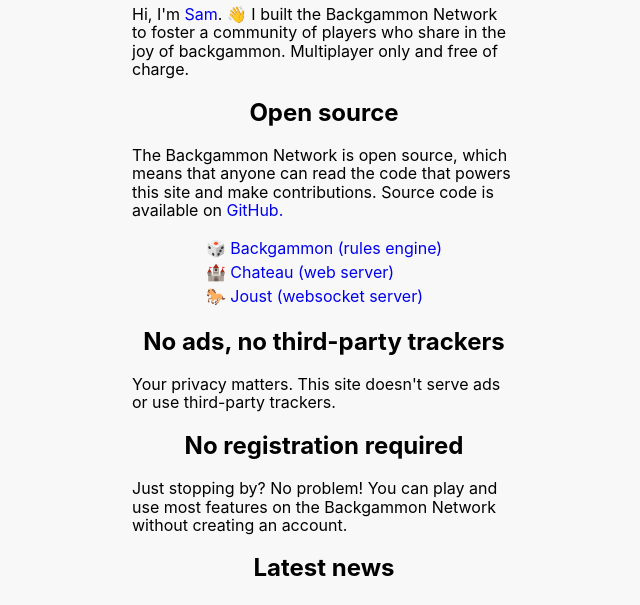
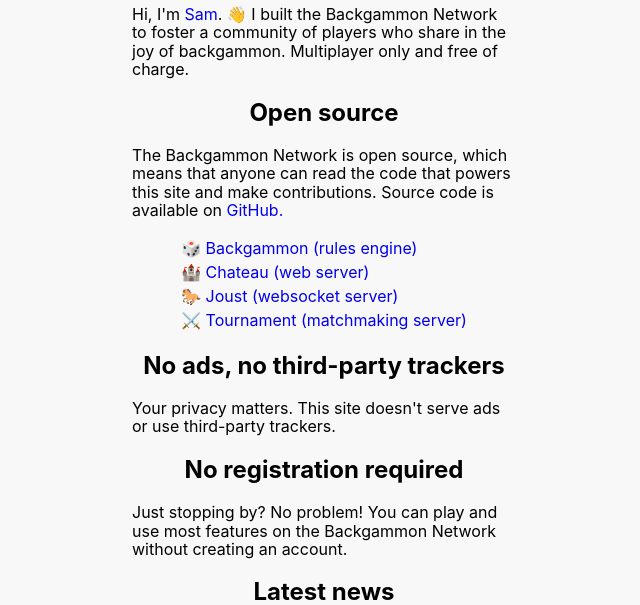
Before and after one commit to softwerks/chateau, a Flask app: page / in a window 1280 px wide. Shown: the part 598-1203 px from the top of the page, without its empty margins (316-956 px from the left). Run offline with Flask 2, Linux system fonts and the light colour scheme; data that the repository does not hold is empty; parts of the project's set-up code (start-up, migrations or seed data) failed here and were passed over; some libraries are stand-ins or nearby versions.

Commit message:
Added link to tournament.

```diff
--- a/chateau/templates/index.html
+++ b/chateau/templates/index.html
@@ -24,6 +24,7 @@
             <li><a href="https://github.com/softwerks/backgammon">🎲 Backgammon (rules engine)</a></li>
             <li><a href="https://github.com/softwerks/chateau">🏰 Chateau (web server)</a></li>
             <li><a href="https://github.com/softwerks/joust">🐎 Joust (websocket server)</a></li>
+            <li><a href="https://github.com/softwerks/tournament">⚔️ Tournament (matchmaking server)</a></li>
         </ul>
         <h2>No ads, no third-party trackers</h2>
         <p>Your privacy matters. This site doesn't serve ads or use third-party trackers.</p>
```
